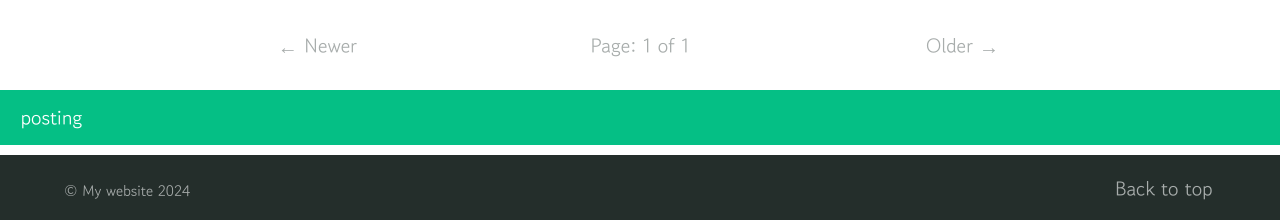
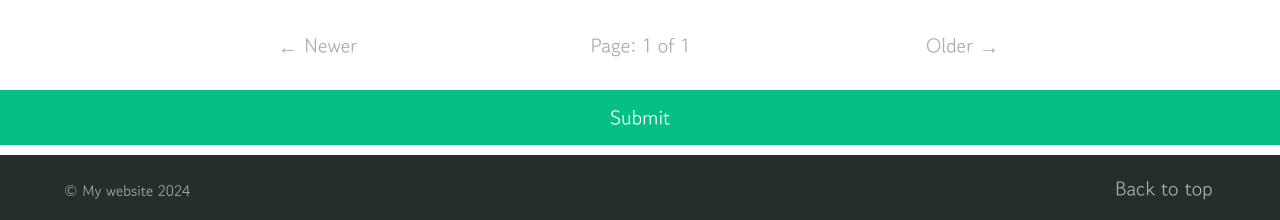
Before and after one commit to secbullet2359/milliontime, a Jekyll site: the page built from blog/index.html, in a window 1280 px wide. Shown: the part 1435-1655 px from the top of the page. Built offline with Jekyll 4.4.1, drawn with Linux system fonts in a browser that asks for light colours; the list of posts is cut into pages by our own code.

Commit message:
Update blog.html

```diff
--- a/_layouts/blog.html
+++ b/_layouts/blog.html
@@ -31,12 +31,14 @@ layout: default
 
 </main>
 
-<a class="button" onclink="window.open({{ include.link | default: 'http://prose.io' }})"{% if include.color %} style="background: {{ include.color }}"{% endif %}>
+<!-- <a input="button" onclink="window.open('http://prose.io')"{% if include.color %} style="background: {{ include.color }}"{% endif %}>
   {{ include.text | default: "posting" }}
   {% if include.icon %}
     &nbsp;
     {% include icon.html id=include.icon title=include.icon %}
   {% endif %}
-</a>
+</a> -->
+
+<input type="submit" onclink="window.open('http://prose.io')">
 
 {% include site-footer.html %}
```
